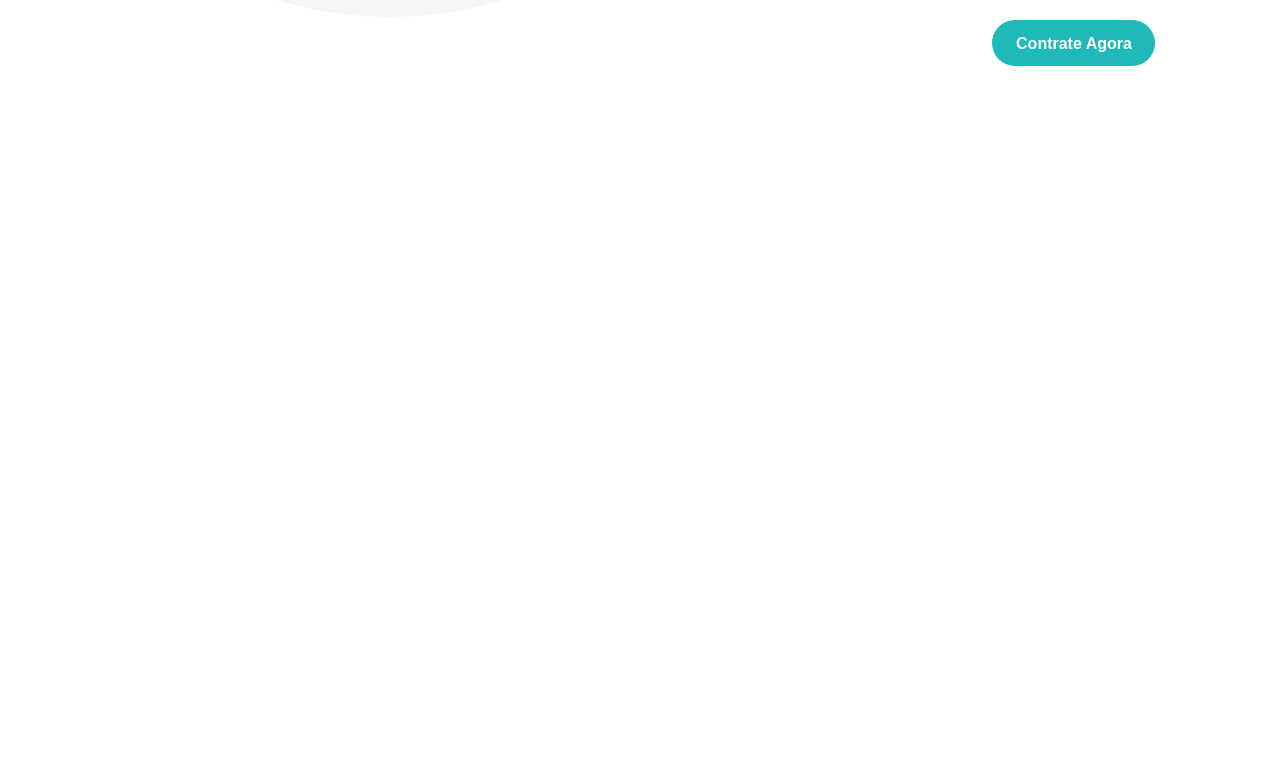
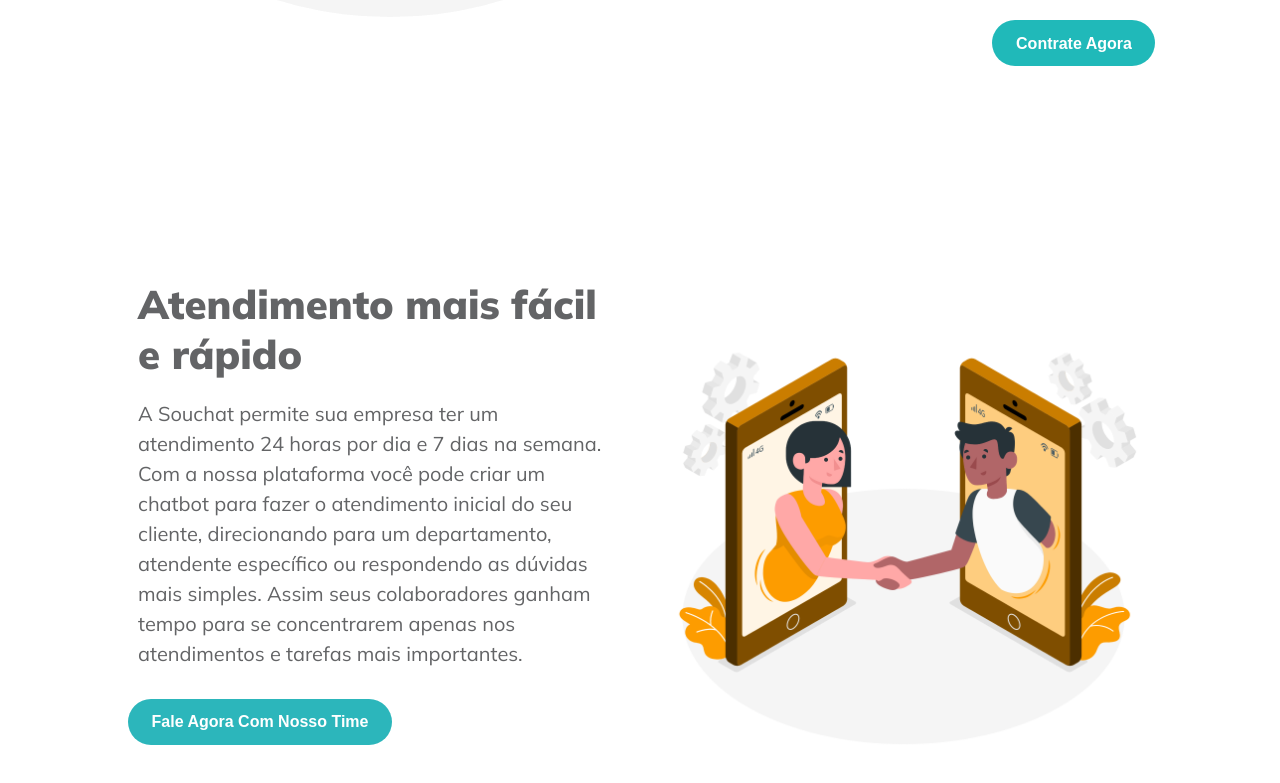
Before and after one commit to arthurbochicruz/SouChat, a React (Vite) app: page / in a window 1280 px wide. Shown: the part 1741-2524 px from the top of the page. Before the commit the page ends 1817 px from the top, so only its background shows below. Built offline with nearby package versions, Linux system fonts and the light colour scheme.

Commit message:
Commit FourthArticle
Encerrei a Quarta parte do projeto

```diff
--- a/src/App.css
+++ b/src/App.css
@@ -2,6 +2,7 @@
         background-color: white;
         overflow-y: auto;
         overflow-x: hidden;
+         scroll-behavior: smooth;
   }
 
 .HeartOfTheProject {
@@ -15,6 +16,8 @@ div.div-pricipal-button {
   position: fixed;
   bottom: 0;
   right: 0;
+  margin-right: 15px;
+  margin-bottom: 10px;
 }
 
 a.link_button {
@@ -24,11 +27,15 @@ a.link_button {
   background-color: #00B13A;
   text-decoration: none;
   margin-bottom: 10px;
+  padding: 0px 3px 0px 3px;
   border-radius: 5px
 
 }
 
 span.span-button {
+  margin-top: 7px;
+  padding-left: 0px;
+  padding-right: 0px;
   flex: auto;
   justify-content: center;
   text-align: center;
@@ -44,4 +51,6 @@ span.span-button {
   margin: auto;
   width: 55px;
   height: 55px;
+  margin-left: 27px;
+  margin-bottom: 5px;
 }
--- a/src/Components/FourthArticle/FourthArticle.css
+++ b/src/Components/FourthArticle/FourthArticle.css
@@ -0,0 +1,65 @@
+@import url('https://fonts.googleapis.com/css2?family=Mulish:ital,wght@0,200..1000;1,200..1000&display=swap');
+
+
+.FourthArticle {
+    position: absolute;
+    top: 2020px;
+    display: flex;
+    flex-direction: column;
+    width: 100%;
+    height: 657px;
+
+}
+
+
+.div-elementor-FourthArticle {
+    margin-top: 0px;
+    margin-left: 128px;
+    display: flex;
+    flex-direction: column;
+    width: 583px;
+    height: 517px;
+}
+
+.h2-FourthArticle {
+    color: #636466;
+    font-family: 'Mulish', sans-serif;
+    font-size: 40px;
+    line-height: normal;
+    font-weight: 900;
+    margin-bottom: 20px;
+    padding-left: 10px;
+}
+
+.p-FourthArticle {
+    font-family: 'Mulish', sans-serif;
+    color: #636466;
+    font-size: 20px;
+    line-height: 30px;
+    font-weight: 400;
+    padding-left: 10px;
+}
+
+.a-FourthArticle {
+    text-decoration: none;
+    background-color: #2CB6BB;
+    display: flex;
+    width: 264px;
+    height: 46px;
+    border-radius: 30px;
+    align-items: center;
+    margin-top: 30px;
+}
+
+.span-FourthArticle {
+    margin: auto;
+}
+
+
+.img-fourtharticle {
+    width: 497px;
+    height: 497px;
+    position: absolute;
+    right: 0;
+    margin-right: 128px;
+}
--- a/src/Components/FourthArticle/FourthArticle.jsx
+++ b/src/Components/FourthArticle/FourthArticle.jsx
@@ -1,10 +1,28 @@
 import './FourthArticle.css'
+import Imgfourtharticle from '../../assets/FourthArticle.png'
 
 function FourthArticle() {
     return (
         <article className='FourthArticle'>
 
+            <div className='div-elementor-FourthArticle'>
+                <h2 className='h2-FourthArticle'>
+                    Atendimento mais fácil <br /> e rápido
+                </h2>
 
+                    <p className='p-FourthArticle'>
+                        A Souchat permite sua empresa ter um <br /> atendimento 24 horas por dia e 7 dias na semana. <br /> Com a nossa plataforma você pode criar um <br /> chatbot para fazer o atendimento inicial do seu <br /> cliente, direcionando para um departamento, <br /> atendente específico ou respondendo as dúvidas <br /> mais simples. Assim seus colaboradores ganham <br /> tempo para se concentrarem apenas nos <br /> atendimentos e tarefas mais importantes.
+                    </p>
+
+                    <a href="#" className='a-FourthArticle'>
+                        <span className='span-FourthArticle'>
+                            Fale Agora Com Nosso Time
+                        </span>
+                    </a>
+
+            </div>
+
+            <img className='img-fourtharticle' src={Imgfourtharticle} alt="" />
 
         </article>
     )
--- a/src/index.css
+++ b/src/index.css
@@ -3,7 +3,11 @@
 
 }
 
-
+*/
+html{
+   scroll-behavior: smooth;
+}
+/*
 
 
 a {
```
Also changed, not shown: src/App.jsx (+10 -1 lines), src/assets/FourthArticle.png (added).
